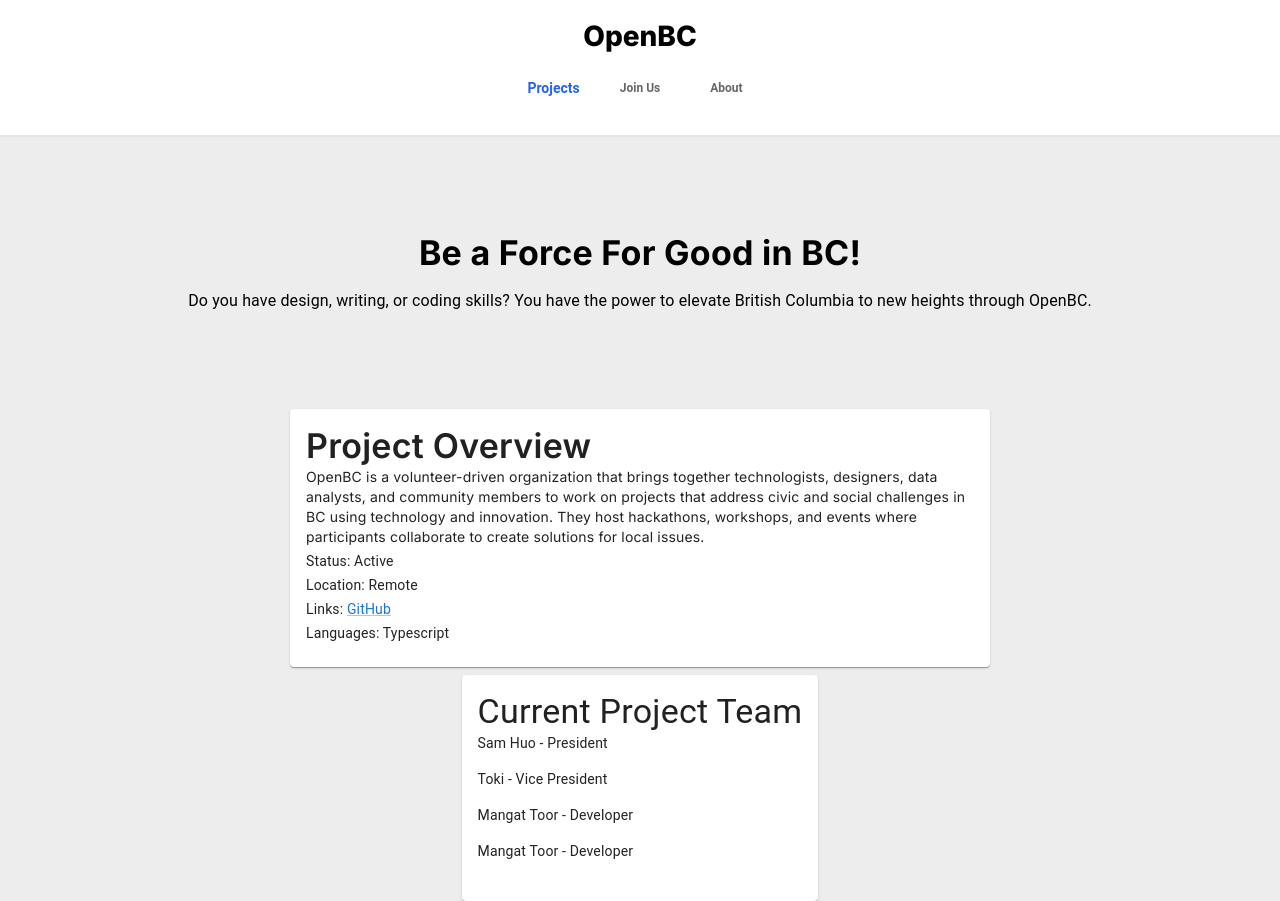
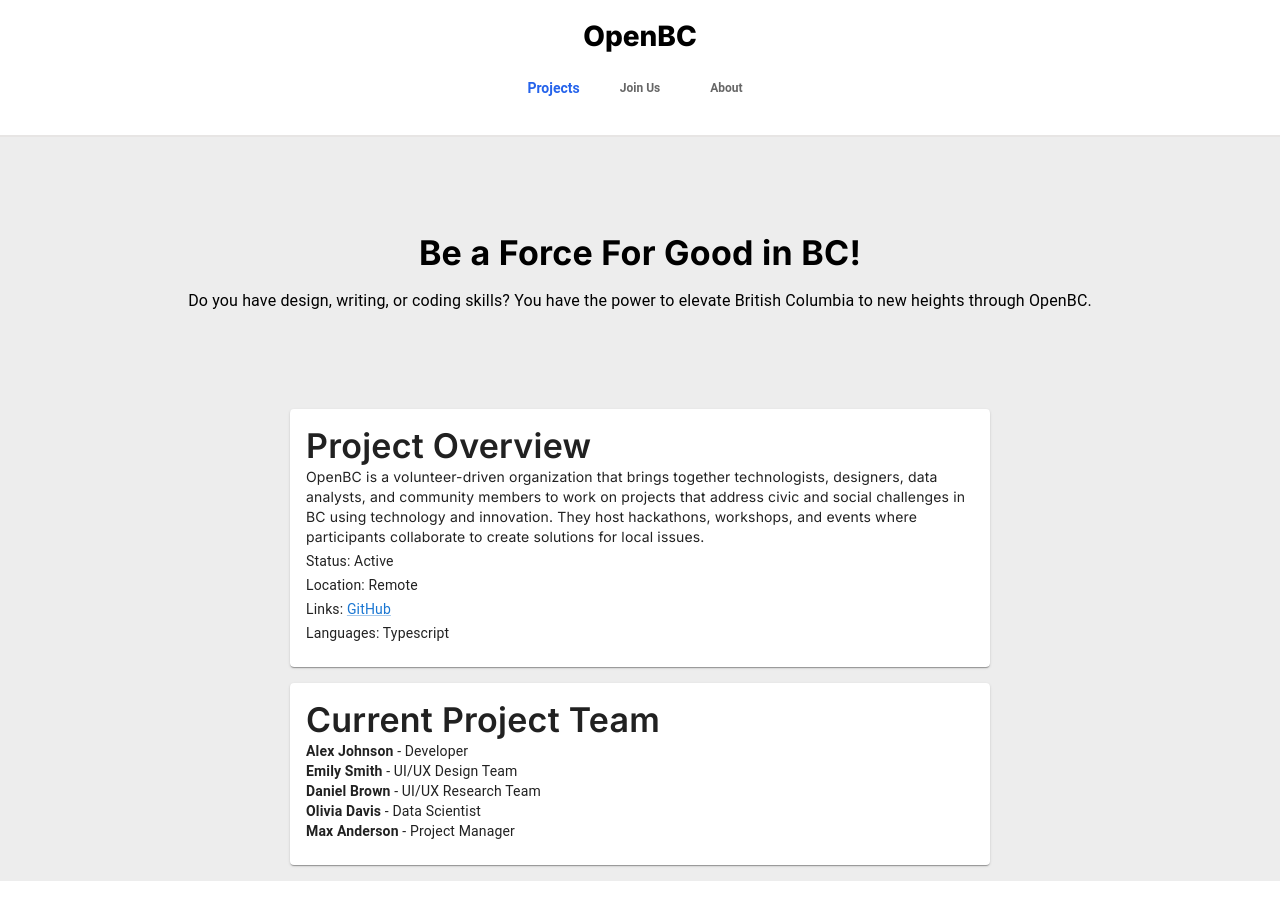
Before and after one commit to OpenBCca/openbc-web, a Next.js app: page / in a window 1280 px wide. Built offline with nearby package versions, Linux system fonts and the light colour scheme.

Commit message:
Simplified layout by using flex, and added project team card

```diff
--- a/src/components/project-overview/project-overview.tsx
+++ b/src/components/project-overview/project-overview.tsx
@@ -1,4 +1,11 @@
-import { Box, Card, CardContent, Grid, Typography } from '@mui/material';
+import {
+  Box,
+  Card,
+  CardContent,
+  CardHeader,
+  Grid,
+  Typography,
+} from '@mui/material';
 import Project from '@/components/project/project';
 import { Link } from '@/app/dataModels/link';
 import { ProjectStatusTypes } from '@/app/dataModels/project';
@@ -10,21 +17,23 @@ const linksForProjectOverview: Link[] = [
 const languagesForProjectOverview = ['Typescript'];
 
 export function ProjectOverview() {
+  const styles = {
+    container: {
+      display: 'flex',
+      flexDirection: 'column',
+      alignItems: 'center',
+      backgroundColor: '#ededed',
+    },
+    cardContainer: {
+      maxWidth: 700,
+      width: '100%',
+      marginBottom: '1rem',
+    },
+  };
   return (
-    <Grid
-      container
-      spacing={1}
-      alignItems="center"
-      justifyContent="center"
-      sx={{ backgroundColor: '#ededed' }}
-      direction="column"
-    >
-      <Grid item>
-        <Card
-          sx={{
-            maxWidth: 700,
-          }}
-        >
+    <Box sx={styles.container}>
+      <Box sx={styles.cardContainer}>
+        <Card>
           <Project
             title={'Project Overview'}
             description={
@@ -36,34 +45,40 @@ export function ProjectOverview() {
             location={'Remote'}
           />
         </Card>
-      </Grid>
-      <Grid item>
-        <Card
-          sx={{
-            maxWidth: 700,
-          }}
-        >
+      </Box>
+      <Box sx={styles.cardContainer}>
+        <Card sx={{ maxWidth: '100%' }}>
           <CardContent>
-            <Typography variant="h4">Current Project Team</Typography>
-            <Typography paragraph={true} variant="body2">
+            <Typography
+              variant="h4"
+              component="div"
+              sx={{ fontFamily: 'inherit', fontWeight: '600' }}
+            >
+              Current Project Team
+            </Typography>
+            <Typography variant="body2">
               {' '}
-              Sam Huo - President
+              <strong>Alex Johnson</strong> - Developer
             </Typography>
-            <Typography paragraph={true} variant="body2">
+            <Typography variant="body2">
               {' '}
-              Toki  - Vice President
+              <strong>Emily Smith</strong> - UI/UX Design Team
             </Typography>
-            <Typography paragraph={true} variant="body2">
+            <Typography variant="body2">
               {' '}
-              Mangat Toor - Developer
+              <strong>Daniel Brown</strong> - UI/UX Research Team
             </Typography>
-            <Typography paragraph={true} variant="body2">
+            <Typography variant="body2">
               {' '}
-              Mangat Toor - Developer
+              <strong>Olivia Davis</strong> - Data Scientist
+            </Typography>
+            <Typography variant="body2">
+              {' '}
+              <strong>Max Anderson</strong> - Project Manager
             </Typography>
           </CardContent>
         </Card>
-      </Grid>
-    </Grid>
+      </Box>
+    </Box>
   );
 }
```
